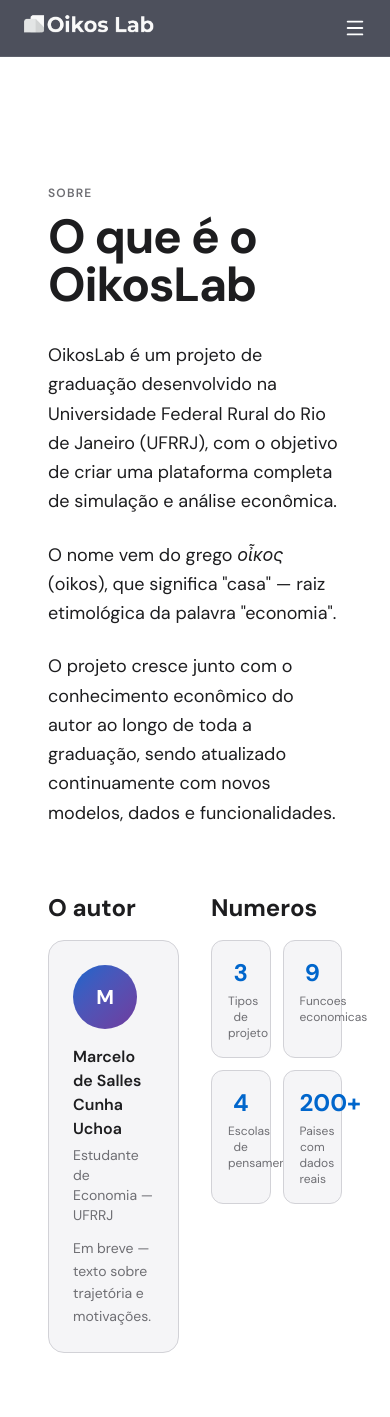
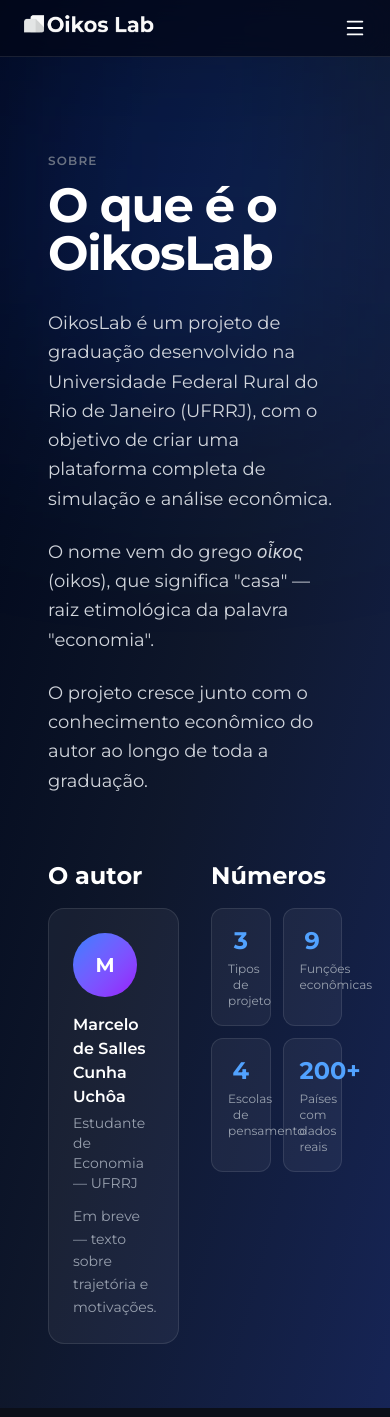
Before and after one commit to marcelouchoa-sys/oikoslab-platform, a Next.js app: page /sobre in a window 390 px wide. Built offline with nearby package versions, Linux system fonts and the light colour scheme.

Commit message:
feat: design dark glassmorphism + fonte Montserrat

```diff
--- a/app/contato/page.tsx
+++ b/app/contato/page.tsx
@@ -1,21 +1,19 @@
-import Link from 'next/link'
 import { OikosNavbar } from '@/components/ui/oikos-navbar'
 
 export default function ContatoPage() {
   return (
-    <main className="min-h-screen bg-white">
+    <main className="min-h-screen bg-gradient-to-br from-slate-950 via-slate-900 to-blue-950 overflow-hidden relative">
       <OikosNavbar />
-
-      <div className="pt-32 pb-16 px-12 max-w-3xl mx-auto text-center">
-        <p className="text-xs font-semibold tracking-widest uppercase text-oikos-muted mb-3">Contato</p>
-        <h1 className="text-5xl font-bold text-oikos-text tracking-tight mb-4">Fale comigo</h1>
-        <p className="text-oikos-muted text-lg mb-12">Em breve os canais de contato estarao disponiveis aqui.</p>
-
+      <div className="absolute bottom-0 right-0 w-96 h-96 bg-cyan-500/20 blur-[120px]" />
+      <div className="pt-24 pb-16 px-12 max-w-3xl mx-auto text-center relative z-10">
+        <p className="text-xs font-semibold tracking-widest uppercase text-gray-500 mb-3">Contato</p>
+        <h1 className="text-5xl font-bold text-white tracking-tight mb-4">Fale comigo</h1>
+        <p className="text-gray-400 text-lg mb-12">Em breve os canais de contato estarão disponíveis aqui.</p>
         <div className="flex gap-4 justify-center">
           {['Email', 'LinkedIn', 'GitHub'].map(c => (
-            <div key={c} className="bg-oikos-surface border border-oikos-border rounded-2xl p-8 w-48">
-              <p className="text-xs font-semibold uppercase tracking-widest text-oikos-muted mb-2">{c}</p>
-              <p className="text-sm font-medium text-oikos-blue">Em breve</p>
+            <div key={c} className="bg-white/5 border border-white/10 rounded-2xl p-8 w-48">
+              <p className="text-xs font-semibold uppercase tracking-widest text-gray-500 mb-2">{c}</p>
+              <p className="text-sm font-medium text-blue-400">Em breve</p>
             </div>
           ))}
         </div>
--- a/app/globals.css
+++ b/app/globals.css
@@ -1,7 +1,9 @@
-@import url('https://fonts.googleapis.com/css2?family=DM+Sans:ital,opsz,wght@0,9..40,300;0,9..40,400;0,9..40,500;0,9..40,600;0,9..40,700;1,9..40,400&display=swap');
+@import url('https://fonts.googleapis.com/css2?family=Montserrat:wght@300;400;500;600;700;800&display=swap');
 @import "tailwindcss";
 
 @theme {
+  --font-sans: 'Montserrat', -apple-system, sans-serif;
+
   --color-oikos-blue:    #0066CC;
   --color-oikos-purple:  #6E3B9E;
   --color-oikos-green:   #1D7A4F;
@@ -13,11 +15,5 @@
   --color-oikos-muted:   #6E6E73;
 }
 
-* {
-  font-family: 'DM Sans', -apple-system, sans-serif;
-}
-
-body {
-  background: #FFFFFF;
-  color: #1D1D1F;
-}
+* { font-family: 'Montserrat', -apple-system, sans-serif; }
+body { background: #0b0f19; color: #ffffff; }
--- a/app/sobre/page.tsx
+++ b/app/sobre/page.tsx
@@ -1,43 +1,40 @@
-import Link from 'next/link'
 import { OikosNavbar } from '@/components/ui/oikos-navbar'
 
 export default function SobrePage() {
   return (
-    <main className="min-h-screen bg-white">
+    <main className="min-h-screen bg-gradient-to-br from-slate-950 via-slate-900 to-blue-950 overflow-hidden relative">
       <OikosNavbar />
-
-      <div className="pt-32 pb-16 px-12 max-w-4xl mx-auto">
-        <p className="text-xs font-semibold tracking-widest uppercase text-oikos-muted mb-3">Sobre</p>
-        <h1 className="text-5xl font-bold text-oikos-text tracking-tight mb-8">O que é o OikosLab</h1>
-
-        <div className="space-y-6 text-oikos-text leading-relaxed text-lg">
+      <div className="absolute top-0 left-0 w-96 h-96 bg-blue-600/20 blur-[120px]" />
+      <div className="pt-24 pb-16 px-12 max-w-4xl mx-auto relative z-10">
+        <p className="text-xs font-semibold tracking-widest uppercase text-gray-500 mb-3">Sobre</p>
+        <h1 className="text-5xl font-bold text-white tracking-tight mb-8">O que é o OikosLab</h1>
+        <div className="space-y-6 text-gray-300 leading-relaxed text-lg">
           <p>OikosLab é um projeto de graduação desenvolvido na Universidade Federal Rural do Rio de Janeiro (UFRRJ), com o objetivo de criar uma plataforma completa de simulação e análise econômica.</p>
           <p>O nome vem do grego <em>οἶκος</em> (oikos), que significa &quot;casa&quot; — raiz etimológica da palavra &quot;economia&quot;.</p>
-          <p>O projeto cresce junto com o conhecimento econômico do autor ao longo de toda a graduação, sendo atualizado continuamente com novos modelos, dados e funcionalidades.</p>
+          <p>O projeto cresce junto com o conhecimento econômico do autor ao longo de toda a graduação.</p>
         </div>
-
         <div className="grid grid-cols-2 gap-8 mt-16">
           <div>
-            <h2 className="text-2xl font-bold text-oikos-text mb-4">O autor</h2>
-            <div className="bg-oikos-surface border border-oikos-border rounded-2xl p-6">
-              <div className="w-16 h-16 rounded-full bg-gradient-to-br from-oikos-blue to-oikos-purple flex items-center justify-center text-white text-xl font-bold mb-4">M</div>
-              <p className="font-semibold text-oikos-text">Marcelo de Salles Cunha Uchoa</p>
-              <p className="text-sm text-oikos-muted mt-1">Estudante de Economia — UFRRJ</p>
-              <p className="text-sm text-oikos-muted mt-3 leading-relaxed">Em breve — texto sobre trajetória e motivações.</p>
+            <h2 className="text-2xl font-bold text-white mb-4">O autor</h2>
+            <div className="bg-white/5 border border-white/10 rounded-2xl p-6">
+              <div className="w-16 h-16 rounded-full bg-gradient-to-br from-blue-500 to-purple-600 flex items-center justify-center text-white text-xl font-bold mb-4">M</div>
+              <p className="font-semibold text-white">Marcelo de Salles Cunha Uchôa</p>
+              <p className="text-sm text-gray-400 mt-1">Estudante de Economia — UFRRJ</p>
+              <p className="text-sm text-gray-400 mt-3 leading-relaxed">Em breve — texto sobre trajetória e motivações.</p>
             </div>
           </div>
           <div>
-            <h2 className="text-2xl font-bold text-oikos-text mb-4">Numeros</h2>
+            <h2 className="text-2xl font-bold text-white mb-4">Números</h2>
             <div className="grid grid-cols-2 gap-3">
               {[
                 { num: '3', desc: 'Tipos de projeto' },
-                { num: '9', desc: 'Funcoes economicas' },
+                { num: '9', desc: 'Funções econômicas' },
                 { num: '4', desc: 'Escolas de pensamento' },
-                { num: '200+', desc: 'Paises com dados reais' },
+                { num: '200+', desc: 'Países com dados reais' },
               ].map(s => (
-                <div key={s.desc} className="bg-oikos-surface border border-oikos-border rounded-xl p-4 text-center">
-                  <div className="text-2xl font-bold text-oikos-blue mb-1">{s.num}</div>
-                  <div className="text-xs text-oikos-muted">{s.desc}</div>
+                <div key={s.desc} className="bg-white/5 border border-white/10 rounded-xl p-4 text-center">
+                  <div className="text-2xl font-bold text-blue-400 mb-1">{s.num}</div>
+                  <div className="text-xs text-gray-400">{s.desc}</div>
                 </div>
               ))}
             </div>
--- a/components/ui/oikos-navbar.tsx
+++ b/components/ui/oikos-navbar.tsx
@@ -1,5 +1,4 @@
 'use client'
-
 import React from 'react'
 import Link from 'next/link'
 import NextImage from 'next/image'
@@ -7,116 +6,47 @@
 
 export function OikosNavbar() {
   const [open, setOpen] = React.useState(false)
-
   const links = [
     { label: 'Home', href: '/home' },
     { label: 'Sobre', href: '/sobre' },
     { label: 'Contato', href: '/contato' },
   ]
-
   React.useEffect(() => {
     document.body.style.overflow = open ? 'hidden' : ''
-
-    return () => {
-      document.body.style.overflow = ''
-    }
+    return () => { document.body.style.overflow = '' }
   }, [open])
-
   return (
     <header className="sticky top-0 z-50 w-full border-b border-white/10 bg-slate-950/70 backdrop-blur-xl">
       <nav className="max-w-7xl mx-auto h-14 px-6 flex items-center justify-between">
-
-        {/* LOGO */}
         <Link href="/home" className="flex items-center">
-          <NextImage
-            src="/logo-oikoslab.png"
-            alt="OikosLab"
-            width={130}
-            height={28}
-            priority
-            className="object-contain"
-          />
+          <NextImage src="/logo-oikoslab.png" alt="OikosLab" width={130} height={28} priority className="object-contain" />
         </Link>
-
-        {/* DESKTOP */}
         <div className="hidden md:flex items-center gap-1">
-
           {links.map((link) => (
-            <Link
-              key={link.label}
-              href={link.href}
-              className="px-4 py-2 rounded-lg text-sm text-gray-300 hover:text-white hover:bg-white/10 transition"
-            >
+            <Link key={link.label} href={link.href} className="px-4 py-2 rounded-lg text-sm text-gray-300 hover:text-white hover:bg-white/10 transition">
               {link.label}
             </Link>
           ))}
-
           <div className="ml-4 flex items-center gap-2">
-
-            <Link
-              href="/login"
-              className="px-4 py-2 rounded-lg border border-white/20 text-white text-sm hover:bg-white/10 transition"
-            >
-              Entrar
-            </Link>
-
-            <Link
-              href="/login"
-              className="px-4 py-2 rounded-lg bg-blue-600 text-white text-sm hover:bg-blue-700 transition"
-            >
-              Criar Conta
-            </Link>
-
+            <Link href="/login" className="px-4 py-2 rounded-lg border border-white/20 text-white text-sm hover:bg-white/10 transition">Entrar</Link>
+            <Link href="/login" className="px-4 py-2 rounded-lg bg-blue-600 text-white text-sm hover:bg-blue-700 transition">Criar Conta</Link>
           </div>
         </div>
-
-        {/* MOBILE BUTTON */}
-        <button
-          onClick={() => setOpen(!open)}
-          className="md:hidden text-white"
-        >
+        <button onClick={() => setOpen(!open)} className="md:hidden text-white">
           {open ? <X size={22} /> : <Menu size={22} />}
         </button>
-
       </nav>
-
-      {/* MOBILE MENU */}
       {open && (
         <div className="md:hidden bg-slate-950 border-t border-white/10">
-
           <div className="flex flex-col p-6 gap-4">
-
             {links.map((link) => (
-              <Link
-                key={link.label}
-                href={link.href}
-                onClick={() => setOpen(false)}
-                className="text-gray-300 hover:text-white"
-              >
-                {link.label}
-              </Link>
+              <Link key={link.label} href={link.href} onClick={() => setOpen(false)} className="text-gray-300 hover:text-white">{link.label}</Link>
             ))}
-
             <div className="border-t border-white/10 pt-4 flex flex-col gap-2">
-
-              <Link
-                href="/login"
-                className="w-full text-center px-4 py-3 rounded-lg border border-white/20 text-white"
-              >
-                Entrar
-              </Link>
-
-              <Link
-                href="/login"
-                className="w-full text-center px-4 py-3 rounded-lg bg-blue-600 text-white"
-              >
-                Criar Conta
-              </Link>
-
+              <Link href="/login" className="w-full text-center px-4 py-3 rounded-lg border border-white/20 text-white">Entrar</Link>
+              <Link href="/login" className="w-full text-center px-4 py-3 rounded-lg bg-blue-600 text-white">Criar Conta</Link>
             </div>
-
           </div>
-
         </div>
       )}
     </header>
```
